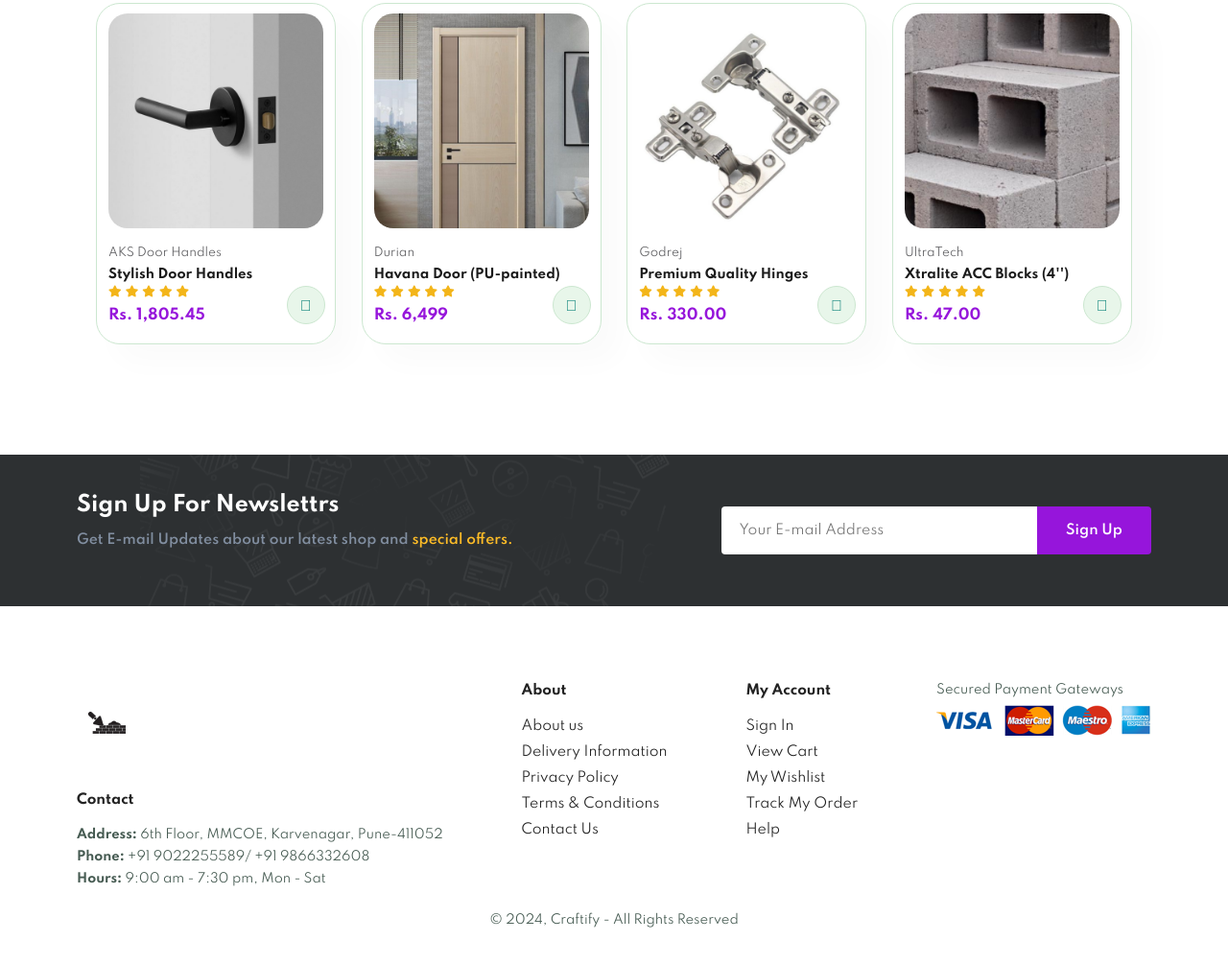
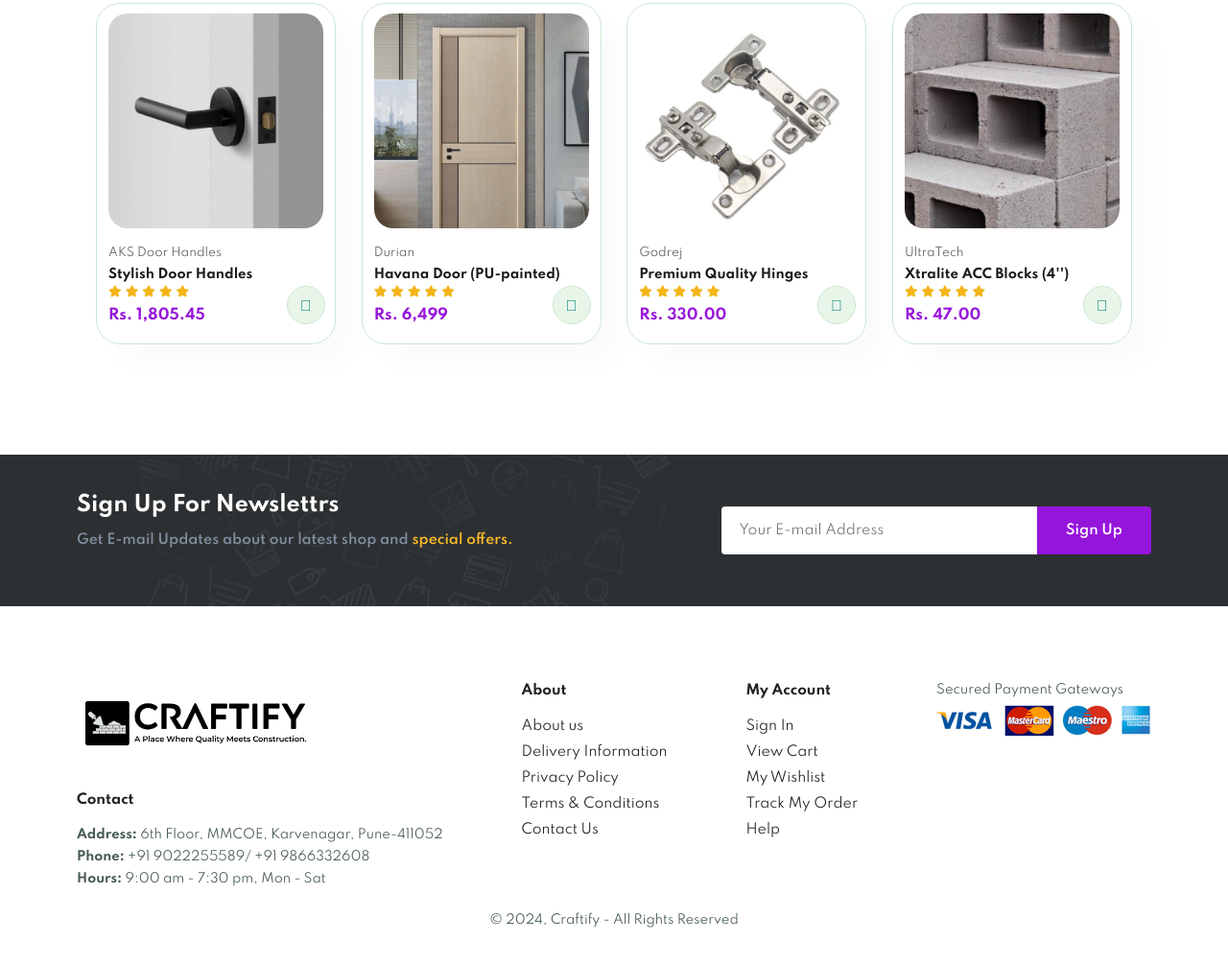
Before and after one commit to Harsh-Naik-15/Craftify, a plain HTML site: page sproduct1.html in a window 1280 px wide. Shown: the part 946-1951 px from the top of the page at 96% size. Drawn offline with Linux system fonts and the light colour scheme; a script that the page names is missing.

Commit message:
products logo change.

```diff
--- a/sproduct1.html
+++ b/sproduct1.html
@@ -129,7 +129,7 @@
 
         <footer class="section-p1">
             <div class="col">
-                <img class="logo" src="imgs/logo.png" alt="" width="250">
+                <img class="logo" src="imgs/logo1.png" alt="" width="250">
                 <h4>Contact</h4>
                 <p><strong>Address:</strong> 6th Floor, MMCOE, Karvenagar, Pune-411052</p>
                 <p><strong>Phone:</strong> +91 9022255589/ +91 9866332608</p>
```
Also changed, not shown: sproduct10.html (+1 -1 lines), sproduct11.html (+1 -1 lines), sproduct12.html (+1 -1 lines), sproduct13.html (+1 -1 lines), sproduct14.html (+1 -1 lines), sproduct15.html (+1 -1 lines), sproduct16.html (+1 -1 lines), sproduct2.html (+1 -1 lines), sproduct3.html (+1 -1 lines), sproduct4.html (+1 -1 lines), sproduct5.html (+1 -1 lines), sproduct6.html (+1 -1 lines), sproduct7.html (+1 -1 lines), sproduct8.html (+1 -1 lines), 1 more files.
